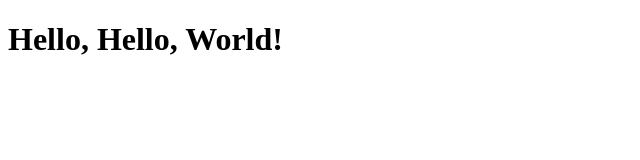
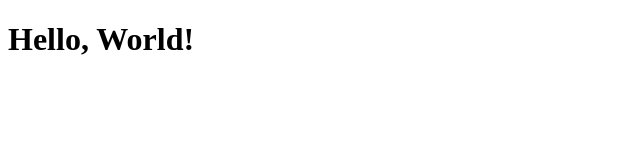
Before and after one commit to Cetyl/test-html-repo, a plain HTML site: page simple-web-app/index.html in a window 1280 px wide. Shown: the whole page, without its empty margins (0-640 px from the left). Drawn offline with Linux system fonts and the light colour scheme.

Commit message:
Update index.html

```diff
--- a/simple-web-app/index.html
+++ b/simple-web-app/index.html
@@ -3,9 +3,9 @@
 <head>
     <meta charset="UTF-8">
     <meta name="viewport" content="width=device-width, initial-scale=1.0">
-    <title>Hello, World!</title>
+    <title> Hello World ,Hello, World!</title>
 </head>
 <body>
-    <h1>Hello, Hello, World!</h1>
+    <h1> Hello, World!</h1>
 </body>
 </html>
```
